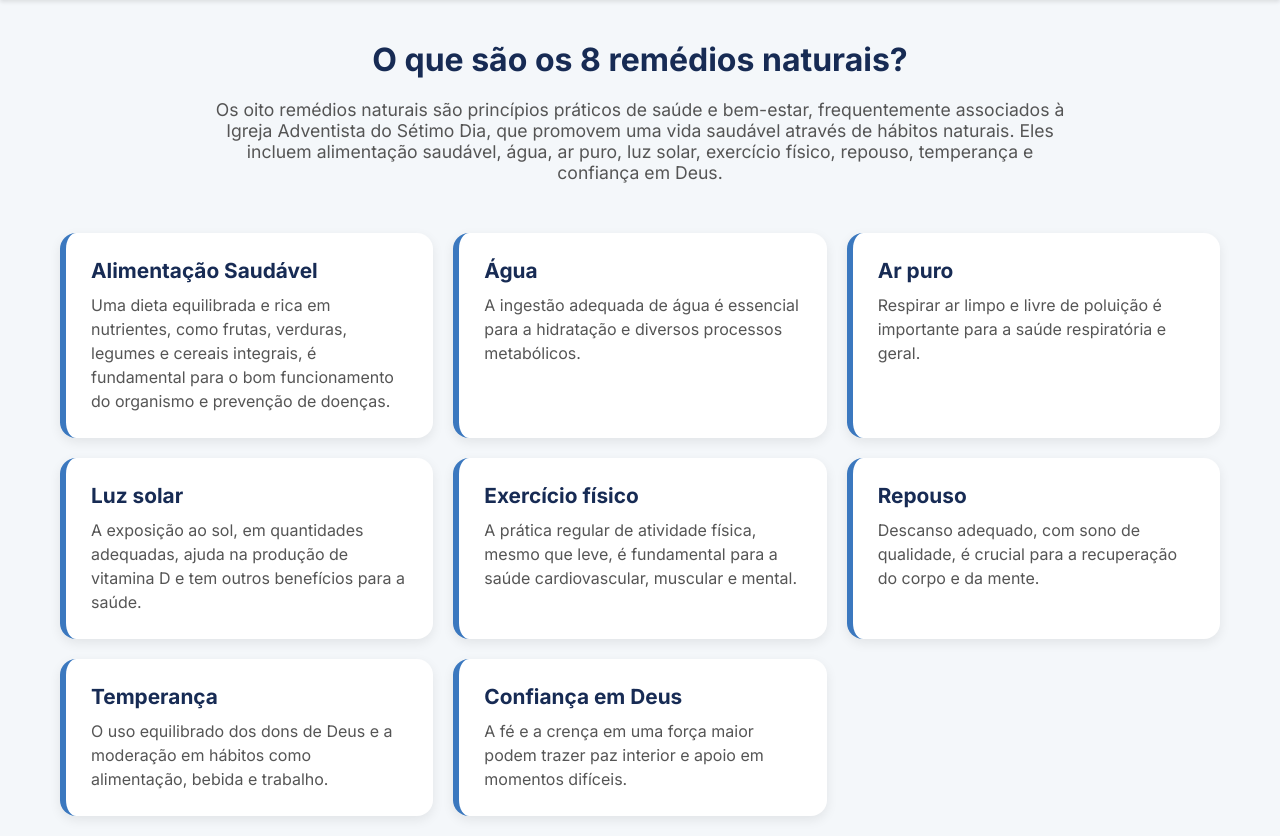
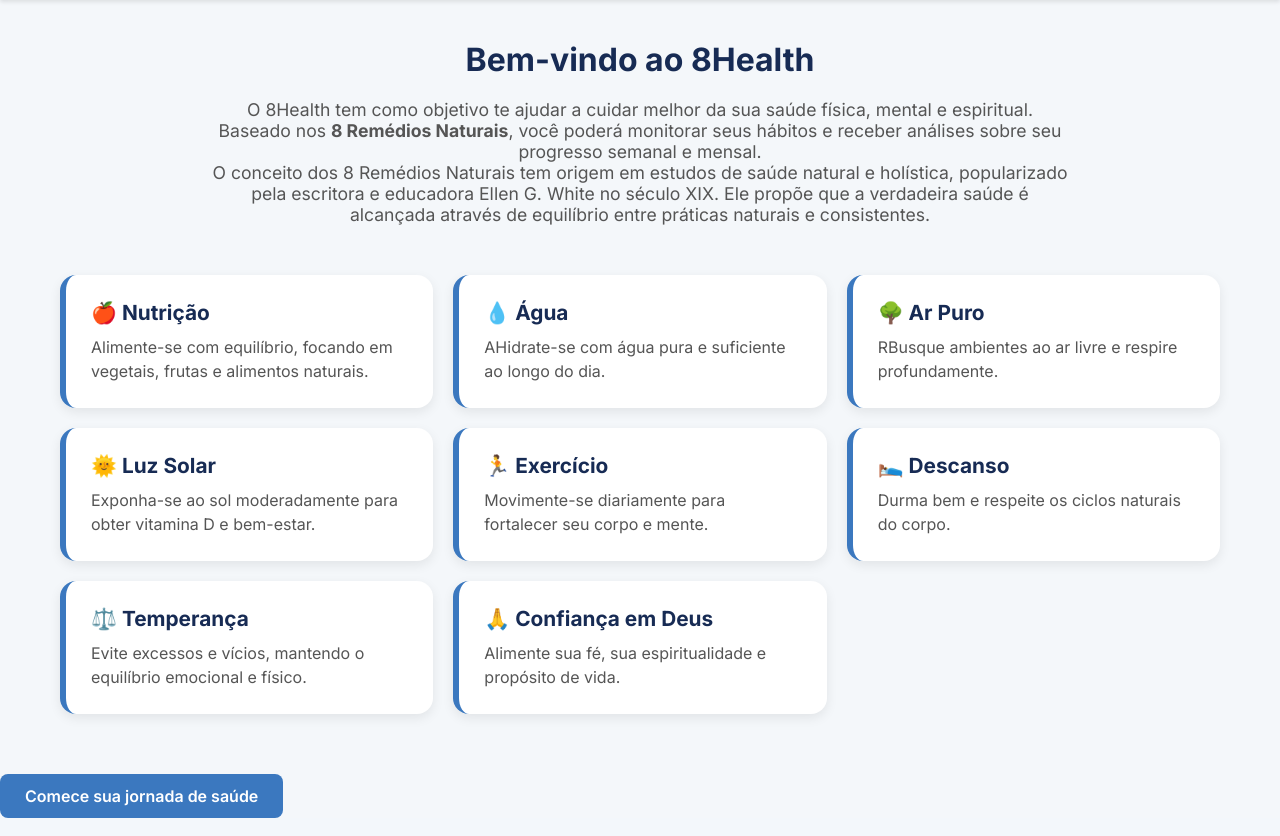
Before and after one commit to MateusPaulino13/Hackathon, a PHP site: page / in a window 1280 px wide. Shown: the part 86-922 px from the top of the page. Run offline with PHP 8.4, Linux system fonts and the light colour scheme.

Commit message:
Correções e mudanças na index.php
Fiz uma alteração na index, isso pq ela e a fint.php estavam com o mesmo conteúdo, agora a index possue uma breve explicação sobre oq são os 8 remedios naturais

```diff
--- a/assets/styles/style.css
+++ b/assets/styles/style.css
@@ -115,6 +115,26 @@ h1 {
   line-height: 1.5;
 }
 
+.cta-button {
+  margin-top: 40px;
+  display: flex;
+  align-items: center;
+}
+
+.cta-button a {
+  background-color: #3b78bf;
+  color: white;
+  padding: 12px 25px;
+  border-radius: 8px;
+  text-decoration: none;
+  font-weight: 600;
+  transition: background 0.3s;
+}
+
+.cta-button a:hover {
+  background-color: #2f6bb3;
+}
+
 /* Parte nova para o menu responsivo */
 .menu-toggle {
     display: none;
--- a/includes/navbar.html
+++ b/includes/navbar.html
@@ -13,9 +13,9 @@
     </div>
 
     <ul class="nav-list">
-      <li class="nav-item"><a href="#" class="nav-link">Home</a></li>
+      <li class="nav-item"><a href="../index.php" class="nav-link">Home</a></li>
       <li class="nav-item"><a href="pages/fint.php" class="nav-link">Dicas</a></li>
-      <li class="nav-item"><a href="#" class="nav-link">Tarefas</a></li>
+      <li class="nav-item"><a href="pages/quests.php" class="nav-link">Tarefas</a></li>
     </ul>
 
 
--- a/index.php
+++ b/index.php
@@ -31,7 +31,7 @@
     <ul class="nav-list">
       <li class="nav-item"><a href="#" class="nav-link">Home</a></li>
       <li class="nav-item"><a href="pages/fint.php" class="nav-link">Dicas</a></li>
-      <li class="nav-item"><a href="#" class="nav-link">Tarefas</a></li>
+      <li class="nav-item"><a href="pages/quests.php" class="nav-link">Tarefas</a></li>
     </ul>
 
 
@@ -41,44 +41,55 @@
     </nav>
   </header>
 
-  <h1>O que são os 8 remédios naturais?</h1>
+  <h1>Bem-vindo ao 8Health</h1>
   <div class="intro">
-    <p>Os oito remédios naturais são princípios práticos de saúde e bem-estar, frequentemente associados à Igreja Adventista do Sétimo Dia, que promovem uma vida saudável através de hábitos naturais. Eles incluem alimentação saudável, água, ar puro, luz solar, exercício físico, repouso, temperança e confiança em Deus.</p>
+  <p>
+      O 8Health tem como objetivo te ajudar a cuidar melhor da sua saúde física, mental e espiritual.
+      Baseado nos <strong>8 Remédios Naturais</strong>, você poderá monitorar seus hábitos e receber análises sobre seu progresso semanal e mensal.
+    </p>
+    <p>
+      O conceito dos 8 Remédios Naturais tem origem em estudos de saúde natural e holística,
+      popularizado pela escritora e educadora Ellen G. White no século XIX.
+      Ele propõe que a verdadeira saúde é alcançada através de equilíbrio entre práticas naturais e consistentes.
+    </p>
   </div>
 
   <div class="grid-container">
     <div class="remedio">
-      <h2>Alimentação Saudável</h2>
-      <p>Uma dieta equilibrada e rica em nutrientes, como frutas, verduras, legumes e cereais integrais, é fundamental para o bom funcionamento do organismo e prevenção de doenças.</p>
+      <h2>🍎 Nutrição</h2>
+      <p>Alimente-se com equilíbrio, focando em vegetais, frutas e alimentos naturais.</p>
     </div>
     <div class="remedio">
-      <h2>Água</h2>
-      <p>A ingestão adequada de água é essencial para a hidratação e diversos processos metabólicos.</p>
+      <h2>💧 Água</h2>
+      <p>AHidrate-se com água pura e suficiente ao longo do dia.</p>
     </div>
     <div class="remedio">
-      <h2>Ar puro</h2>
-      <p>Respirar ar limpo e livre de poluição é importante para a saúde respiratória e geral.</p>
+      <h2>🌳 Ar Puro</h2>
+      <p>RBusque ambientes ao ar livre e respire profundamente.</p>
     </div>
     <div class="remedio">
-      <h2>Luz solar</h2>
-      <p>A exposição ao sol, em quantidades adequadas, ajuda na produção de vitamina D e tem outros benefícios para a saúde.</p>
+      <h2>🌞 Luz Solar</h2>
+      <p>Exponha-se ao sol moderadamente para obter vitamina D e bem-estar.</p>
     </div>
     <div class="remedio">
-      <h2>Exercício físico</h2>
-      <p>A prática regular de atividade física, mesmo que leve, é fundamental para a saúde cardiovascular, muscular e mental.</p>
+      <h2>🏃 Exercício</h2>
+      <p>Movimente-se diariamente para fortalecer seu corpo e mente.</p>
     </div>
     <div class="remedio">
-      <h2>Repouso</h2>
-      <p>Descanso adequado, com sono de qualidade, é crucial para a recuperação do corpo e da mente.</p>
+      <h2>🛌 Descanso</h2>
+      <p>Durma bem e respeite os ciclos naturais do corpo.</p>
     </div>
     <div class="remedio">
-      <h2>Temperança</h2>
-      <p>O uso equilibrado dos dons de Deus e a moderação em hábitos como alimentação, bebida e trabalho.</p>
+      <h2>⚖️ Temperança</h2>
+      <p>Evite excessos e vícios, mantendo o equilíbrio emocional e físico.</p>
     </div>
     <div class="remedio">
-      <h2>Confiança em Deus</h2>
-      <p>A fé e a crença em uma força maior podem trazer paz interior e apoio em momentos difíceis.</p>
+      <h2>🙏 Confiança em Deus</h2>
+      <p>Alimente sua fé, sua espiritualidade e propósito de vida.</p>
     </div>
+  </div>
+  <div class="cta-button">
+      <a href="pages/quests.php">Comece sua jornada de saúde</a>
   </div>
 
   <script src="assets/script/script.js"></script>
```
Also changed, not shown: pages/fint.php (+8 -8 lines), pages/form.php (deleted, +0 -142 lines).
